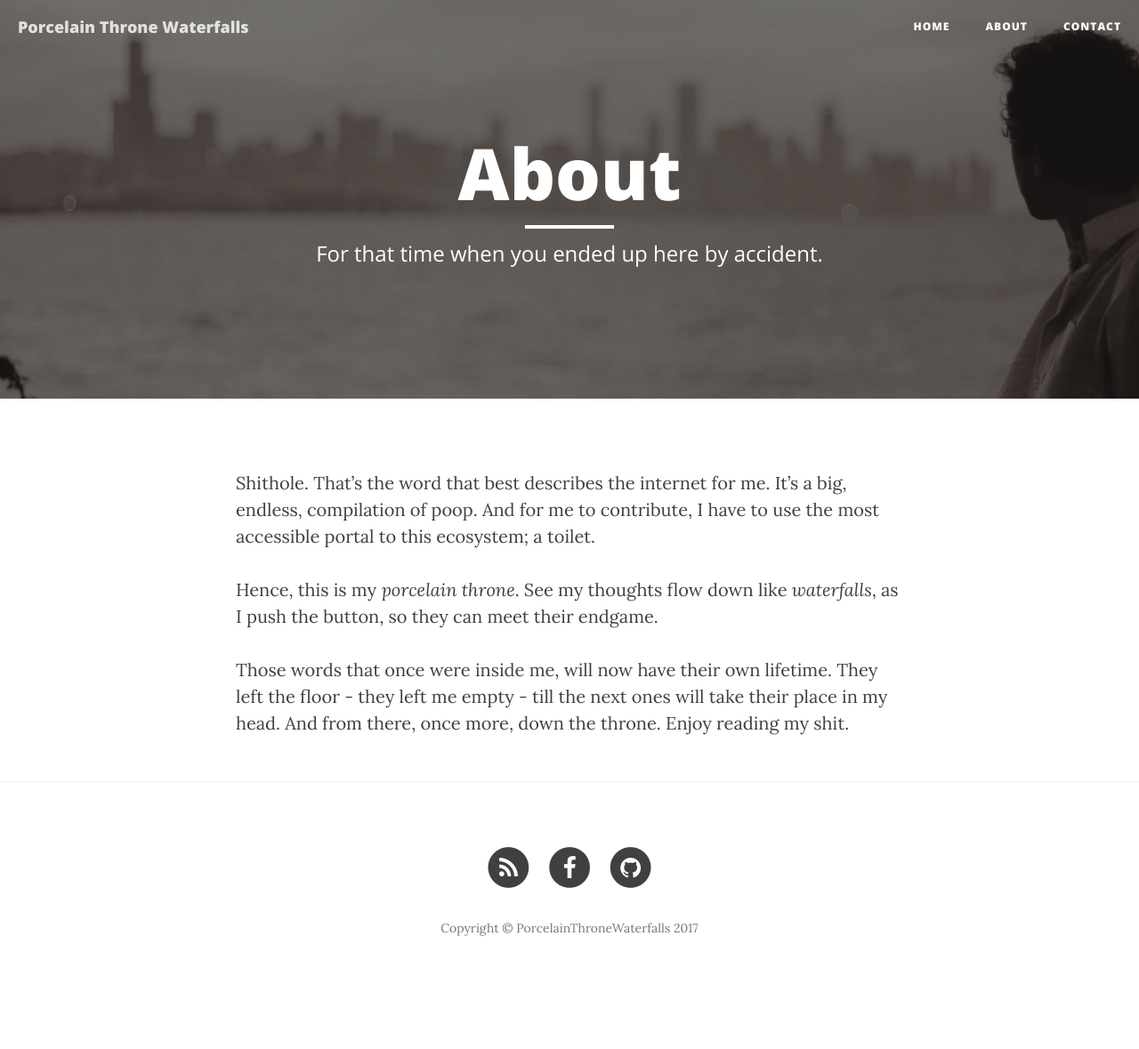
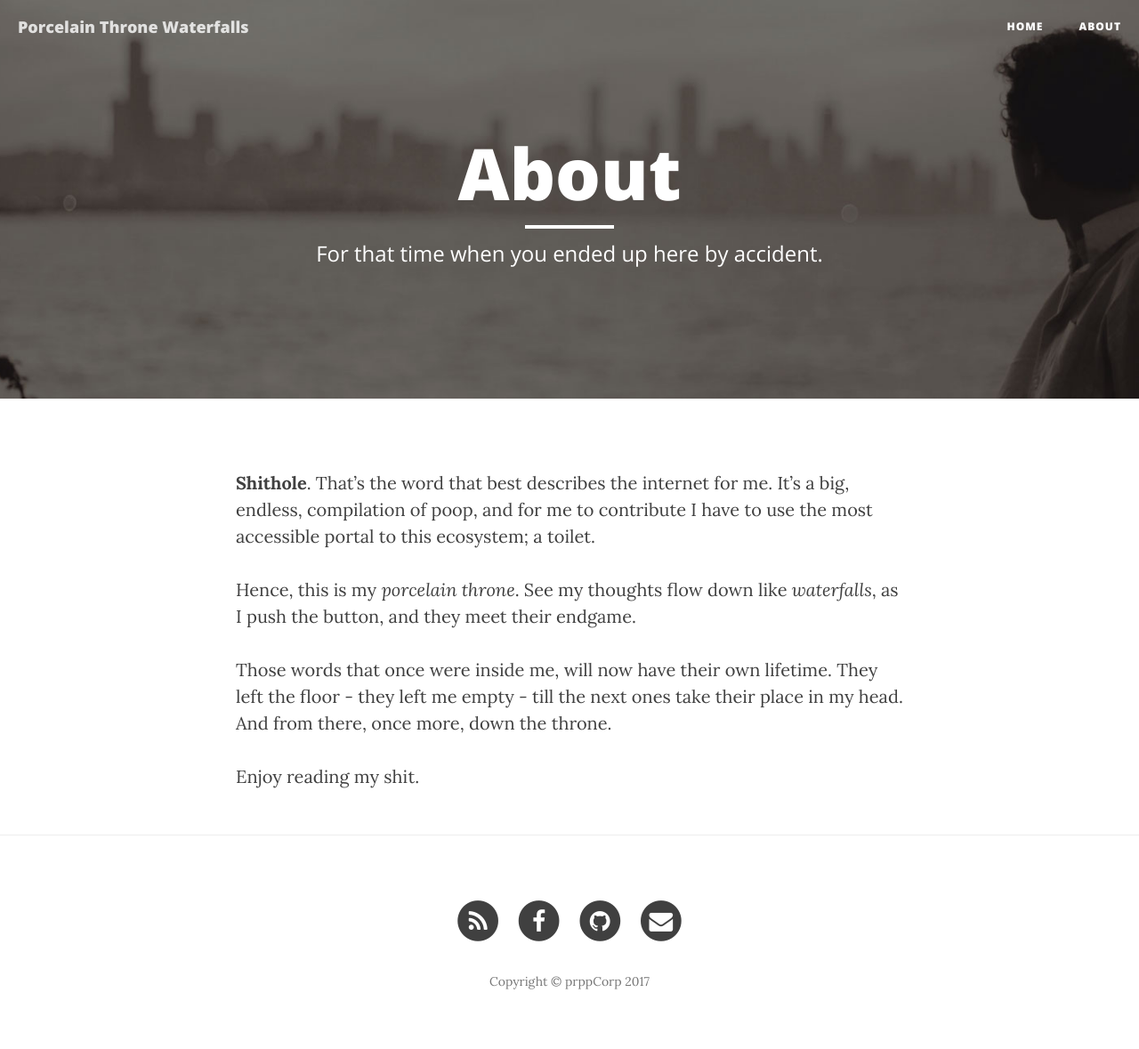
Before and after one commit to nickAndroulakis/PorcelainThroneWaterfalls, a Jekyll site: the page built from about.markdown, in a window 1280 px wide. Shown: the whole page at 89% size. Built offline with Jekyll 4.4.1, drawn with Linux system fonts in a browser that asks for light colours; nearby versions of some CDN libraries; before the commit the page ends 1119 px from its top, so only the background shows below that.

Commit message:
removed contact page

```diff
--- a/_config.yml
+++ b/_config.yml
@@ -2,14 +2,14 @@
 title: Porcelain Throne Waterfalls
 header-img: img/new-bg.jpg
 email: nick.androul@gmail.com
-copyright_name: PorcelainThroneWaterfalls
+copyright_name: prppCorp
 description: "Meaningless, yet it exists. Just like you :)."
 baseurl: "/PorcelainThroneWaterfalls"
 url:
 twitter_username:
 github_username: nickAndroulakis
 facebook_username: nick.androulakis.5
-email_username:
+email_username: nick.androul@gmail.com
 
 # Google Analytics
 # To enable google analytics, uncomment below line with a valid Google Tracking ID
--- a/about.markdown
+++ b/about.markdown
@@ -5,9 +5,10 @@ description: "For that time when you ended up here by accident."
 header-img: "img/about-bg.jpg"
 ---
 
-Shithole. That's the word that best describes the internet for me. It's a big, endless, compilation of poop. And for me to contribute, I have to use the most accessible portal to this ecosystem; a toilet.
+**Shithole**. That's the word that best describes the internet for me. It's a big, endless, compilation of poop, and for me to contribute I have to use the most accessible portal to this ecosystem; a toilet.
 
-Hence, this is my _porcelain throne_. See my thoughts flow down like _waterfalls_, as I push the button, so they can meet their endgame.
+Hence, this is my _porcelain throne_. See my thoughts flow down like _waterfalls_, as I push the button, and they meet their endgame.
 
-Those words that once were inside me, will now have their own lifetime. They left the floor - they left me empty - till the next ones will take their place in my head. And from there, once more, down the throne.
+Those words that once were inside me, will now have their own lifetime. They left the floor - they left me empty - till the next ones take their place in my head. And from there, once more, down the throne.
+
 Enjoy reading my shit.
```
Also changed, not shown: contact.html (deleted, +0 -41 lines), 1 other file.
